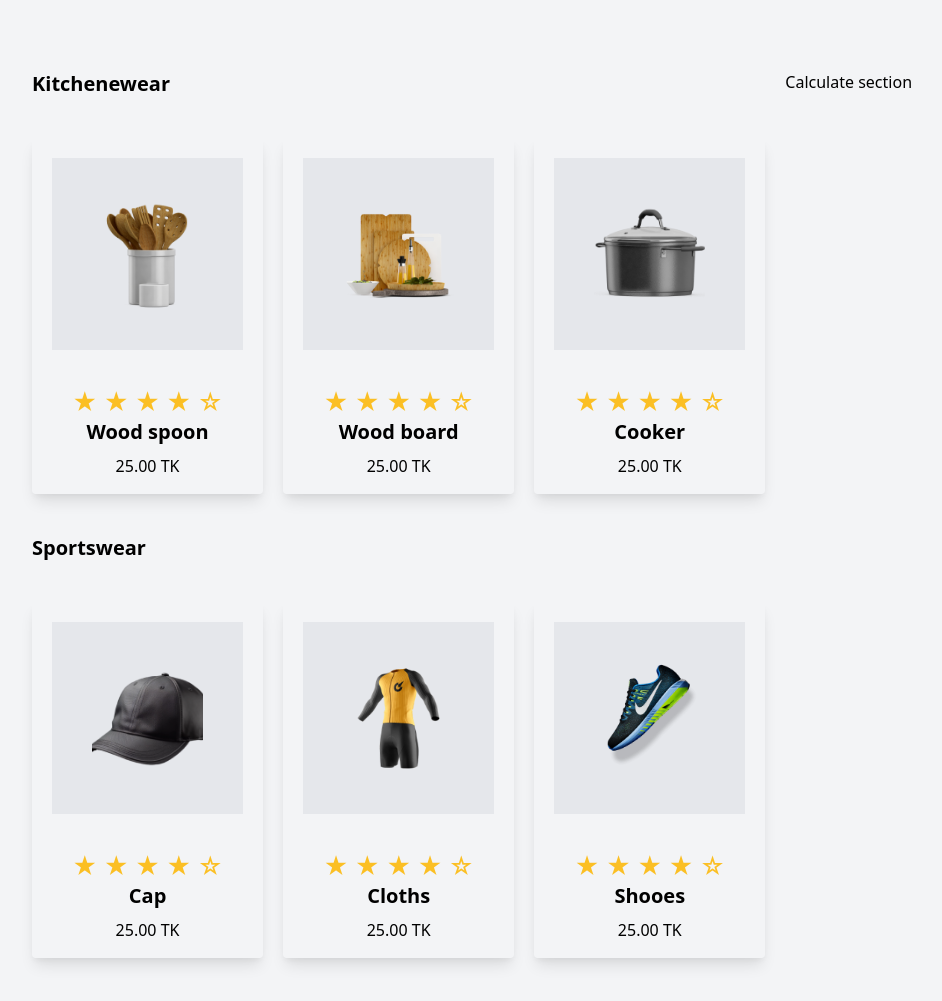
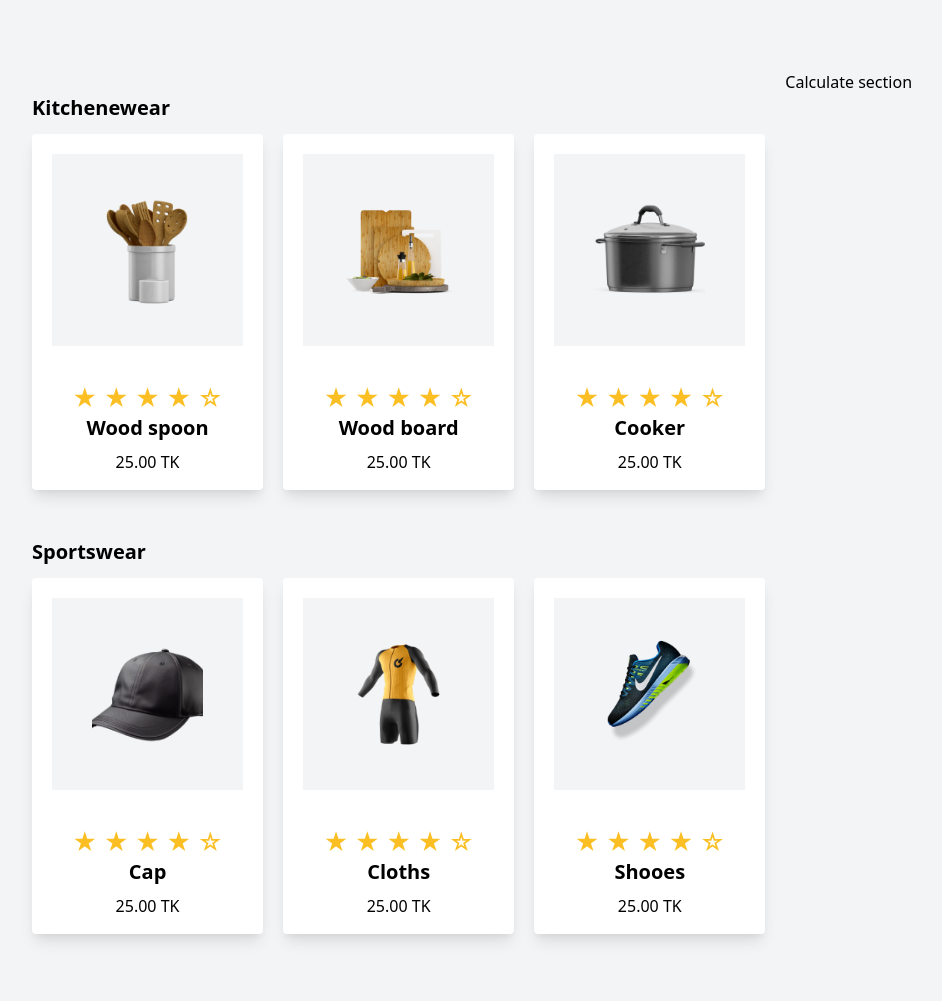
Before and after one commit to SOURAV-MONDAL-DEV/b8-assign-5, a plain HTML site: page index.html in a window 1280 px wide. Shown: the part 640-1641 px from the top of the page, without its empty margins (48-990 px from the left). Drawn offline with nearby package versions, Linux system fonts and the light colour scheme.

Commit message:
edeted: Product card style

```diff
--- a/index.html
+++ b/index.html
@@ -31,12 +31,12 @@
     <main class=" md:flex  gap-5 bg-gray-100 p-4 md:p-10 lg:p-20">
         <div class=" md:w-2/3">
             <!-- product row -->
-            <div>
-                <h1 class=" text-xl font-bold">Kitchenewear</h1>
-                <div class="py-10 grid grid-cols-1 sm:grid-cols-1 md:grid-cols-2 lg:grid-cols-3 xl:grid-cols-3 gap-5">
+            <div class="py-6">
+                <h1 class=" text-xl font-bold mb-3">Kitchenewear</h1>
+                <div class=" grid grid-cols-1 sm:grid-cols-1 md:grid-cols-2 lg:grid-cols-3 xl:grid-cols-3 gap-5">
                     <!--Card 1-->
-                    <div class="rounded overflow-hidden shadow-lg">
-                        <div class=" bg-gray-200 m-5">
+                    <div class="rounded overflow-hidden shadow-lg bg-white">
+                        <div class=" bg-gray-100 m-5">
                             <img class="  w-auto h-48 p-10 object-cover mx-auto" src="/images/prod1.png" alt="Mountain">
                         </div>
                         <div class="px-6 py-4 text-center">
@@ -52,8 +52,8 @@
                         </div>
                     </div>
                     <!--Card 2-->
-                    <div class="rounded overflow-hidden shadow-lg">
-                        <div class=" bg-gray-200 m-5">
+                    <div class="rounded overflow-hidden shadow-lg bg-white">
+                        <div class=" bg-gray-100 m-5">
                             <img class="  w-auto h-48 p-10 object-cover mx-auto" src="/images/prod2.png" alt="River">
                         </div>
                         <div class="px-6 py-4 text-center">
@@ -69,8 +69,8 @@
                         </div>
                     </div>
                     <!--Card 3-->
-                    <div class="rounded overflow-hidden shadow-lg">
-                        <div class=" bg-gray-200 m-5">
+                    <div class="rounded overflow-hidden shadow-lg bg-white">
+                        <div class=" bg-gray-100 m-5">
                             <img class="  w-auto h-48 p-10 object-cover mx-auto" src="/images/prod3.png" alt="River">
                         </div>
                         <div class="px-6 py-4 text-center">
@@ -88,12 +88,12 @@
                 </div>
             </div>
             <!-- product row -->
-            <div>
-                <h1 class=" text-xl font-bold">Sportswear</h1>
-                <div class="py-10 grid grid-cols-1 sm:grid-cols-1 md:grid-cols-2 lg:grid-cols-3 xl:grid-cols-3 gap-5">
+            <div class="py-6">
+                <h1 class=" text-xl font-bold mb-3">Sportswear</h1>
+                <div class=" grid grid-cols-1 sm:grid-cols-1 md:grid-cols-2 lg:grid-cols-3 xl:grid-cols-3 gap-5">
                     <!--Card 1-->
-                    <div class="rounded overflow-hidden shadow-lg">
-                        <div class=" bg-gray-200 m-5">
+                    <div class="rounded overflow-hidden shadow-lg bg-white">
+                        <div class=" bg-gray-100 m-5">
                             <img class="  w-auto h-48 p-10 object-cover mx-auto" src="/images/prod4.png" alt="Mountain">
                         </div>
                         <div class="px-6 py-4 text-center">
@@ -109,8 +109,8 @@
                         </div>
                     </div>
                     <!--Card 2-->
-                    <div class="rounded overflow-hidden shadow-lg">
-                        <div class=" bg-gray-200 m-5">
+                    <div class="rounded overflow-hidden shadow-lg bg-white">
+                        <div class=" bg-gray-100 m-5">
                             <img class="  w-auto h-48 p-10 object-cover mx-auto" src="/images/prod5.png" alt="River">
                         </div>
                         <div class="px-6 py-4 text-center">
@@ -126,8 +126,8 @@
                         </div>
                     </div>
                     <!--Card 3-->
-                    <div class="rounded overflow-hidden shadow-lg">
-                        <div class=" bg-gray-200 m-5">
+                    <div class="rounded overflow-hidden shadow-lg bg-white">
+                        <div class=" bg-gray-100 m-5">
                             <img class="  w-auto h-48 p-10 object-cover mx-auto" src="/images/prod6.png" alt="River">
                         </div>
                         <div class="px-6 py-4 text-center">
```
